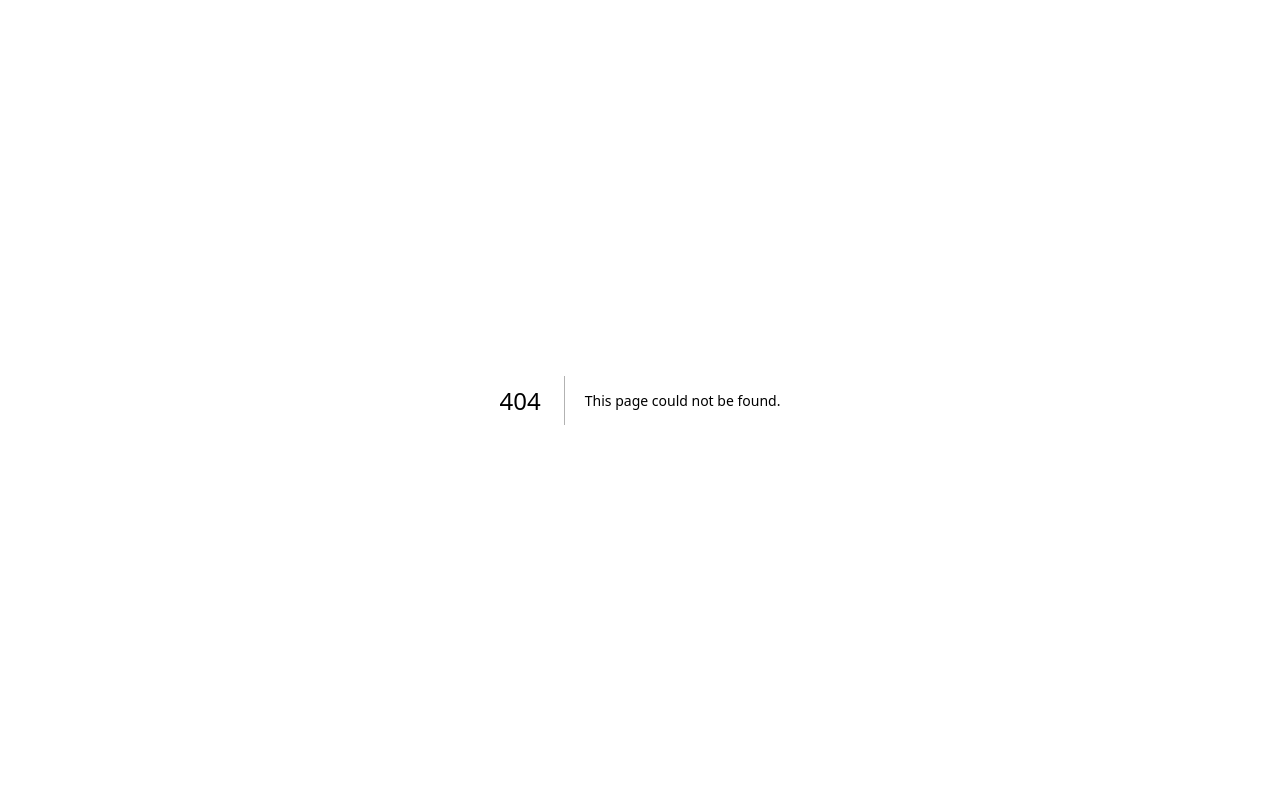
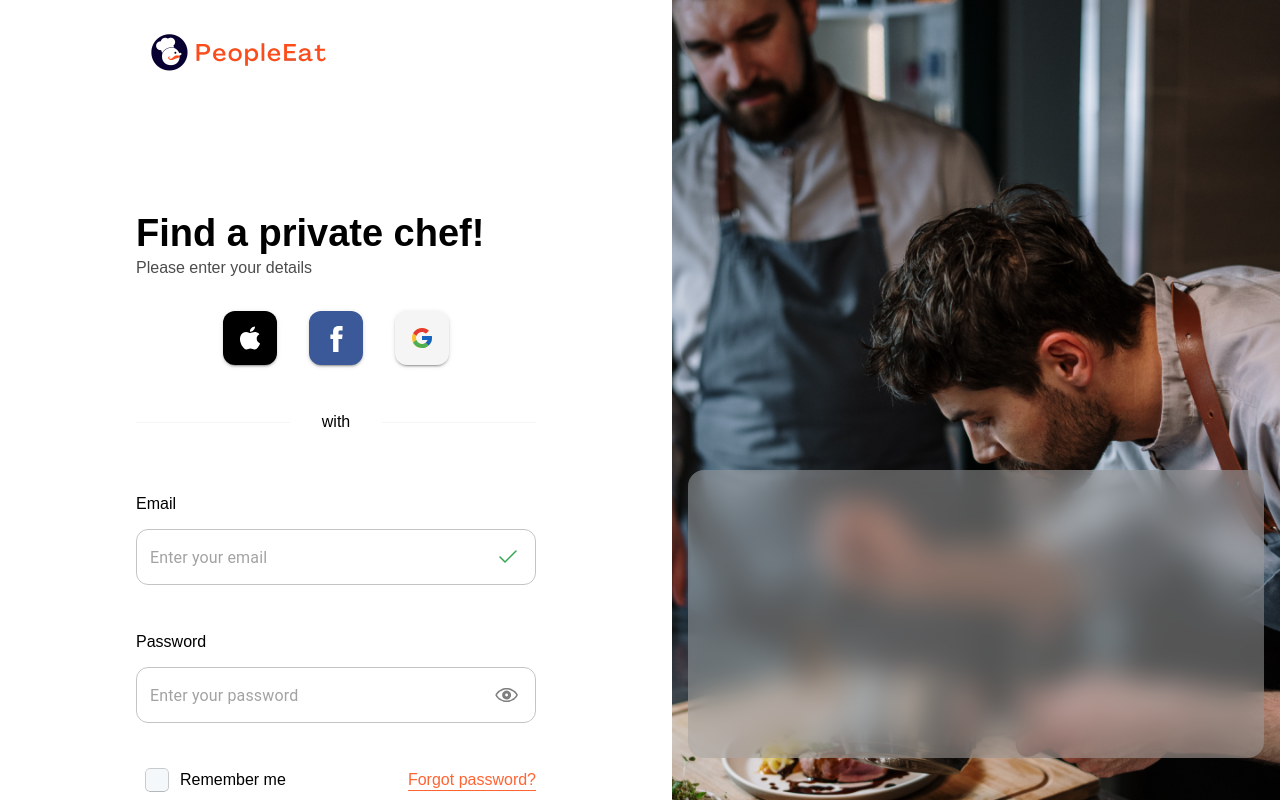
Before and after one commit to people-eat/web-app, a Next.js app: page /sign-in in a window 1280 px wide. Before the commit this address had no page. Built offline with nearby package versions, Linux system fonts and the light colour scheme.

Commit message:
feat: add sign in page

```diff
--- /dev/null
+++ b/src/components/pages/signIn/index.tsx
@@ -0,0 +1,118 @@
+import { useMutation } from '@apollo/client';
+import Image from 'next/image';
+import Link from 'next/link';
+import { useState, type ReactElement } from 'react';
+import { AssignOneSessionByEmailAddressDocument } from '../../../data-source/generated/graphql';
+import PEButton from '../../standard/buttons/PEButton';
+import PELineButton from '../../standard/buttons/PELineButton';
+import PECheckbox from '../../standard/checkbox/PECheckbox';
+import { Icon } from '../../standard/icon/Icon';
+import PEIconButton from '../../standard/iconButton/PEIconButton';
+import PEInput from '../../standard/input/PEInput';
+import HStack from '../../utility/hStack/HStack';
+import Spacer from '../../utility/spacer/Spacer';
+import VStack from '../../utility/vStack/VStack';
+
+export default function SignInPage(): ReactElement {
+    const [emailAddress, setEmailAddress] = useState('');
+    const [password, setPassword] = useState('');
+
+    const [assignOneSessionByEmailAddress, { data, loading, error }] = useMutation(AssignOneSessionByEmailAddressDocument, {
+        variables: {
+            request: {
+                emailAddress,
+                password,
+                platform: 'BROWSER',
+                title: '',
+            },
+        },
+    });
+
+    if (loading) return <>Loading...</>;
+
+    if (error) return <>Error</>;
+
+    if (data) console.log(data);
+
+    return (
+        <HStack style={{ height: '100%' }}>
+            <VStack style={{ flex: 1, padding: '32px', overflowY: 'scroll' }}>
+                <VStack style={{ gap: '32px', width: '100%', maxWidth: '800px' }}>
+                    <HStack style={{ width: '100%', maxWidth: '400px' }}>
+                        <Image src={'/people-eat-logo-title.png'} alt="" width={203} height={46} />
+                        <Spacer />
+                    </HStack>
+
+                    <VStack style={{ width: '100%', maxWidth: '400px', alignItems: 'flex-start', marginTop: '100px' }}>
+                        <h2 className={'text-heading-xl my-1'}>Find a private chef!</h2>
+                        <p className={'text-preBlack my-1'}>Please enter your details</p>
+                    </VStack>
+
+                    <HStack style={{ gap: '32px' }}>
+                        <PEIconButton icon={Icon.appleWhiteIcon} size={'54px'} bg={'#000'} iconSize={24} />
+                        <PEIconButton icon={Icon.facebook} size={'54px'} bg={'#3B5998'} iconSize={48} />
+                        <PEIconButton icon={Icon.google} size={'54px'} bg={'#F5F5F5'} iconSize={24} />
+                    </HStack>
+
+                    <HStack style={{ width: '100%', maxWidth: '400px', alignItems: 'center', gap: '32px' }}>
+                        <div style={{ height: '1px', backgroundColor: '#F5F5F5', flex: 1 }}></div>
+                        <p>with</p>
+                        <div style={{ height: '1px', backgroundColor: '#F5F5F5', flex: 1 }}></div>
+                    </HStack>
+
+                    <VStack style={{ width: '100%', maxWidth: '400px', alignItems: 'flex-start' }}>
+                        <p>Email</p>
+                        <PEInput value={emailAddress} onChange={setEmailAddress} type={'email'} placeholder={'Enter your email'} />
+                    </VStack>
+
+                    <VStack style={{ width: '100%', maxWidth: '400px', alignItems: 'flex-start' }}>
+                        <p>Password</p>
+                        <PEInput type={'password'} value={password} onChange={setPassword} placeholder={'Enter your password'} />
+                    </VStack>
+
+                    <HStack style={{ width: '400px' }}>
+                        <HStack className={'items-center'}>
+                            <PECheckbox defaultChecked />
+                            <p>Remember me</p>
+                        </HStack>
+                        <Spacer />
+                        <div style={{ flex: 1 }}></div>
+                        <PELineButton
+                            title={'Forgot password?'}
+                            fontSize={'text-text-m'}
+                            onClick={function (): void {
+                                throw new Error('Function not implemented.');
+                            }}
+                        />
+                    </HStack>
+
+                    <PEButton className={'w-full max-w-[400px]'} title={'Sign in'} onClick={(): any => assignOneSessionByEmailAddress()} />
+
+                    <HStack style={{ alignItems: 'center' }}>
+                        <p className={'text-disabled'}>No profile yet? &nbsp;</p>
+                        <Link href={'/sign-up'} className={'no-underline'}>
+                            <PELineButton title={'Register here'} fontSize={'text-text-m'} />
+                        </Link>
+                    </HStack>
+                </VStack>
+            </VStack>
+
+            <VStack style={{ flex: 1, backgroundImage: 'url(/picture-1.png)', backgroundPosition: 'center', backgroundSize: 'cover' }}>
+                <Spacer />
+                <VStack
+                    style={{
+                        width: 'calc(100% - 64px)',
+                        margin: '42px',
+                        backgroundColor: 'rgba(163, 163, 163, 0.5)',
+                        backdropFilter: 'blur(15px)',
+                        borderRadius: '16px',
+                        padding: '16px',
+                        height: '256px',
+                    }}
+                >
+                    <HStack></HStack>
+                </VStack>
+            </VStack>
+        </HStack>
+    );
+}
--- /dev/null
+++ b/src/pages/sign-in/index.tsx
@@ -0,0 +1,18 @@
+import { type NextPage } from 'next';
+import Head from 'next/head';
+import SignInPage from '../../components/pages/signIn';
+
+const Index: NextPage = () => {
+    return (
+        <>
+            <Head>
+                <title>PeopleEat - Sign In</title>
+                <meta name="description" content="PeopleEat - Sign In" />
+                <link rel="icon" href="/favicon.ico" />
+            </Head>
+            <SignInPage />
+        </>
+    );
+};
+
+export default Index;
```
Also changed, not shown: 1 other file (tests, documents, lock files or other folders).
